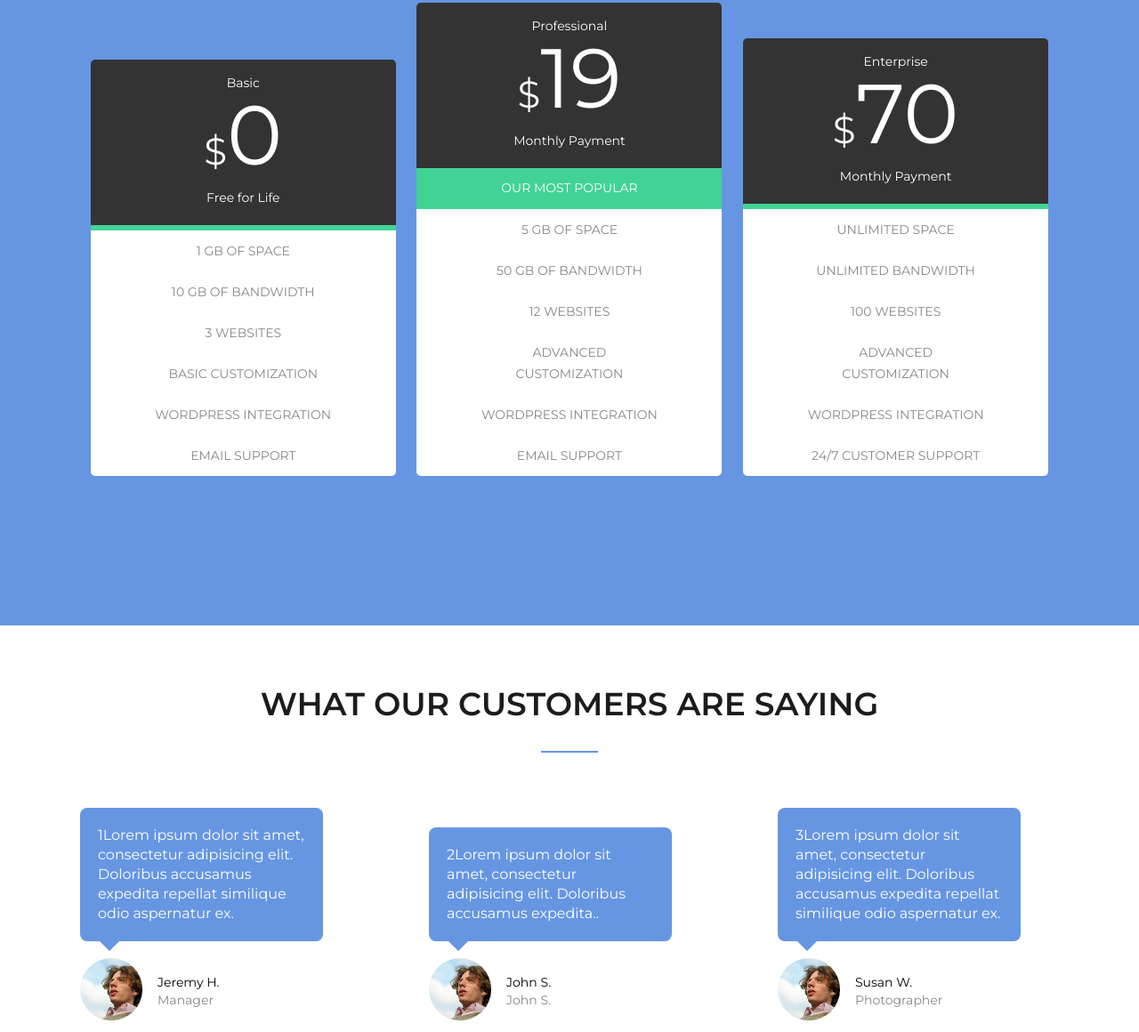
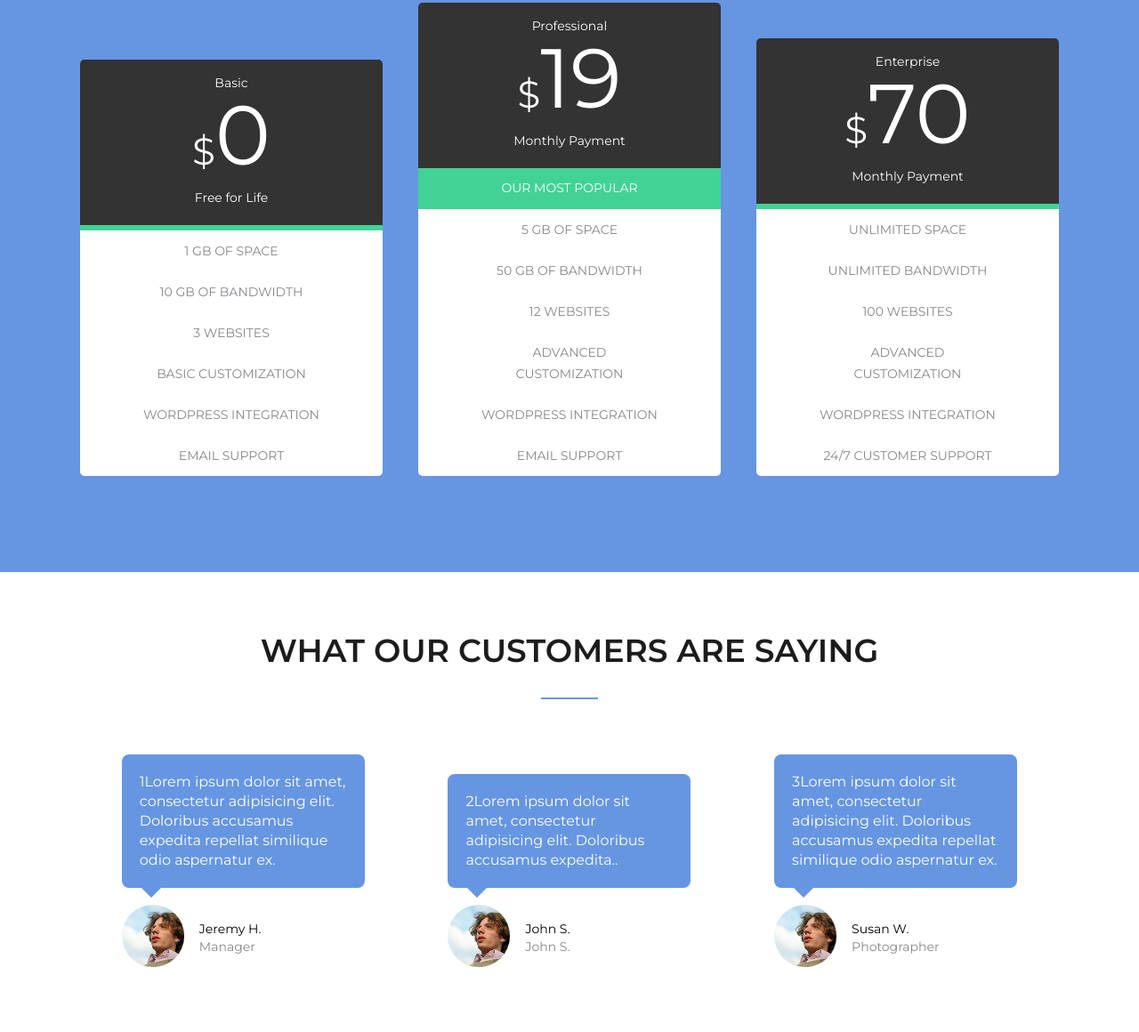
Before and after one commit to MildaPau/JS-tarpinis-atsiskaitymas, a website: page index.html in a window 1280 px wide. Shown: the part 2909-4069 px from the top of the page at 89% size. Drawn offline with nearby package versions, Linux system fonts and the light colour scheme.

Commit message:
section costumers-saying swiper

```diff
--- a/index.html
+++ b/index.html
@@ -265,12 +265,12 @@
         <img class="img-line" src="app/img/divider_orange_u7 copy.svg" alt="line">
         <p class="p-center" >Lorem ipsum dolor sit amet, consectetur adipiscing elit.</p>
 
-            <!-- Slider main container -->
+            <!-- Slider main container
             <div class="swiper">
               <!-- Additional required wrapper -->
-              <div class="swiper-wrapper">
+              <!-- <div class="swiper-wrapper"> -->
                 <!-- Slides -->
-                <div class="swiper-slide">
+                <!-- <div class="swiper-slide">
                   <div class="plan">
 
                     <div class="pricing-header">
@@ -289,9 +289,9 @@
                       <li>EMAIL SUPPORT</li>
                     </ul>
                   </div>
-                </div>
+                </div> -->
 
-                <div class="swiper-slide">
+                <!-- <div class="swiper-slide">
                   <div class="plan">
                     <div class="pricing-header">
                       <h5>Professional</h5>
@@ -330,19 +330,19 @@
                     </ul>
                   </div>
                 </div>
-              </div>
+              </div> -->
               <!-- If we need pagination -->
-              <div class="swiper-pagination"></div>
+              <!-- <div class="swiper-pagination"></div> -->
 
               <!-- If we need navigation buttons -->
-              <div class="swiper-button-prev"></div>
-              <div class="swiper-button-next"></div>
+              <!-- <div class="swiper-button-prev"></div> -->
+              <!-- <div class="swiper-button-next"></div> -->
 
               <!-- If we need scrollbar -->
               <!-- <div class="swiper-scrollbar"></div> -->
-            </div>
+            <!-- </div> -->
 
-        <!-- <article class="plans">
+        <article class="plans">
           <div class="plan">
 
             <div class="pricing-header">
@@ -397,7 +397,7 @@
             <li>24/7 CUSTOMER SUPPORT</li>
           </ul>
           </div>
-        </article> -->
+        </article>
       </div>
     </section>
 
@@ -406,8 +406,71 @@
         <h2>WHAT OUR CUSTOMERS ARE SAYING</h2>
         <img class="img-line" src="app/img/divider_orange_u7 copy-blue.svg" alt="line">
 
+        <!-- Slider main container -->
+        <div class="swiper">
+          <!-- Additional required wrapper -->
+          <div class="swiper-wrapper">
+            <!-- Slides -->
+            <div class="swiper-slide">
+              <div class="messages">
+                <p class="p-message">1Lorem ipsum dolor sit amet, consectetur adipisicing elit. Doloribus accusamus expedita repellat
+                  similique odio
+                  aspernatur ex.</p>
+                <div class="person">
+                  <img src="app/img/avatar_2_u231.png" alt="avatar">
 
-      <article>
+                  <div class="name">
+                    <h4>Jeremy H.</h4>
+                    <p>Manager</p>
+                  </div>
+                </div>
+              </div>
+            </div>
+            <div class="swiper-slide">
+              <div class="messages">
+                <p class="p-message">2Lorem ipsum dolor sit amet, consectetur adipisicing elit. Doloribus accusamus expedita..</p>
+                <div class="person">
+                  <img src="app/img/avatar_2_u231.png" alt="avatar">
+
+                  <div class="name">
+                    <h4>John S.</h4>
+                    <p>John S.</p>
+                  </div>
+
+                </div>
+              </div>
+            </div>
+            <div class="swiper-slide">
+              <div class="messages">
+                <p class="p-message">3Lorem ipsum dolor sit amet, consectetur adipisicing elit. Doloribus accusamus expedita repellat
+                  similique odio
+                  aspernatur ex.</p>
+                <div class="person">
+                  <img src="app/img/avatar_2_u231.png" alt="avatar">
+
+                  <div class="name">
+                    <h4>Susan W.</h4>
+                    <p>Photographer</p>
+                  </div>
+
+                </div>
+              </div>
+            </div>
+
+          </div>
+          <!-- If we need pagination -->
+          <div class="swiper-pagination"></div>
+
+          <!-- If we need navigation buttons -->
+          <div class="swiper-button-prev"></div>
+          <div class="swiper-button-next"></div>
+
+          <!-- If we need scrollbar -->
+          <!-- <div class="swiper-scrollbar"></div> -->
+
+        </div>
+
+      <!-- <article>
                 <div class="messages">
                   <p class="p-message">1Lorem ipsum dolor sit amet, consectetur adipisicing elit. Doloribus accusamus expedita repellat
                     similique odio
@@ -422,8 +485,6 @@
                   </div>
                 </div>
 
-
-
                 <div class="messages">
                   <p class="p-message">2Lorem ipsum dolor sit amet, consectetur adipisicing elit. Doloribus accusamus expedita..</p>
                   <div class="person">
@@ -436,8 +497,6 @@
 
                   </div>
                 </div>
-
-
 
                 <div class="messages">
                   <p class="p-message">3Lorem ipsum dolor sit amet, consectetur adipisicing elit. Doloribus accusamus expedita repellat
@@ -453,7 +512,7 @@
 
                   </div>
                 </div>
-        </article>
+        </article> -->
 
     </section>
 
--- a/scss/costumers-saying.scss
+++ b/scss/costumers-saying.scss
@@ -12,11 +12,11 @@
             margin: 31px 0 58px 0;
         }
 
-        article{
-            display: flex;
-            align-items: end;
+        // article{
+        //     display: flex;
+        //     align-items: end;
             .messages{
-                max-width: 273px;
+                // max-width: 273px;
 
                 .p-message{
                     font-size: 16px;
@@ -60,18 +60,48 @@
                     }
                 }
             }
-        }
+        // }
     }
 }
 
-// .swiper {
-//   width: 100%;
-//   height: 300px;
-// }
+// swiper css
+.swiper {
+  max-width: 100%;
+  text-align: -webkit-center;
+}
 
-// @media (min-width: 1000px){
-//     .swiper-button-prev,
-//     .swiper-button-next {
-//         display: none;
-//     }
-// }
+.swiper-wrapper{
+    display: flex;
+    align-items: flex-end;
+}
+
+.messages{
+    max-width: 273px;
+    margin-bottom: 70px;
+}
+
+.swiper-pagination-bullet{
+    height: 15px;
+    width: 15px;
+}
+
+.swiper-pagination-bullet-active{
+    background-color: $blue;
+    box-shadow: 0 0 5px $black-33;
+}
+.swiper-button-next,
+.swiper-button-prev{
+    color: $black-33;
+    transition: 0.3s;
+    &:hover{
+        transform: scale(1.5);
+    }
+}
+
+@media(min-width: 1100px){
+
+    .swiper-button-next,
+    .swiper-button-prev {
+        display: none;
+    }
+}
--- a/scss/pricing-options.scss
+++ b/scss/pricing-options.scss
@@ -15,11 +15,11 @@
             @include p-size-heigth-small;
             margin-bottom: 83px;
         }
-        // .plans{
-            // display: flex;
-            // align-items: end;
+        .plans{
+            display: flex;
+            align-items: end;
             .plan{
-                // width: 343px;
+                width: 343px;
                 .pricing-header{
                     background-color: $black-33;
                     border-radius: 5px 5px 0px 0px;
@@ -69,49 +69,6 @@
                     }
                 }
             }
-        // }
+        }
     }
 }
-
-// swiper css
-.swiper {
-  max-width: 1200px;
-  text-align: -webkit-center;
-}
-
-.swiper-wrapper{
-    display: flex;
-    align-items: flex-end;
-}
-
-.plan{
-    max-width: 343px;
-    margin-bottom: 60px;
-}
-
-.swiper-pagination-bullet{
-    /* border: 3px solid #FEFF00; */
-    height: 20px;
-    width: 20px;
-}
-
-.swiper-pagination-bullet-active{
-    background-color: $green;
-    box-shadow: 0 0 5px $black-33;
-}
-.swiper-button-next,
-.swiper-button-prev{
-    color: $black-33;
-    transition: 0.3s;
-    &:hover{
-        transform: scale(1.5);
-    }
-}
-
-@media(min-width: 1100px){
-
-    .swiper-button-next,
-    .swiper-button-prev {
-        display: none;
-    }
-}
--- a/scss/style.scss
+++ b/scss/style.scss
@@ -17,7 +17,6 @@
 @import "footer";
 
 @import "radio-button";
-@import "swiper";
 
 
 // @import "media";
--- a/swiper.js
+++ b/swiper.js
@@ -1,7 +1,6 @@
 "use strict"
 
-// alert("veikia");
-
+//Section - costumers-saying
 const swiper = new Swiper('.swiper', {
     // Optional parameters
     direction: 'horizontal',
```
Also changed, not shown: scss/swiper.scss (deleted, +0 -9 lines), app/css/style.css.
